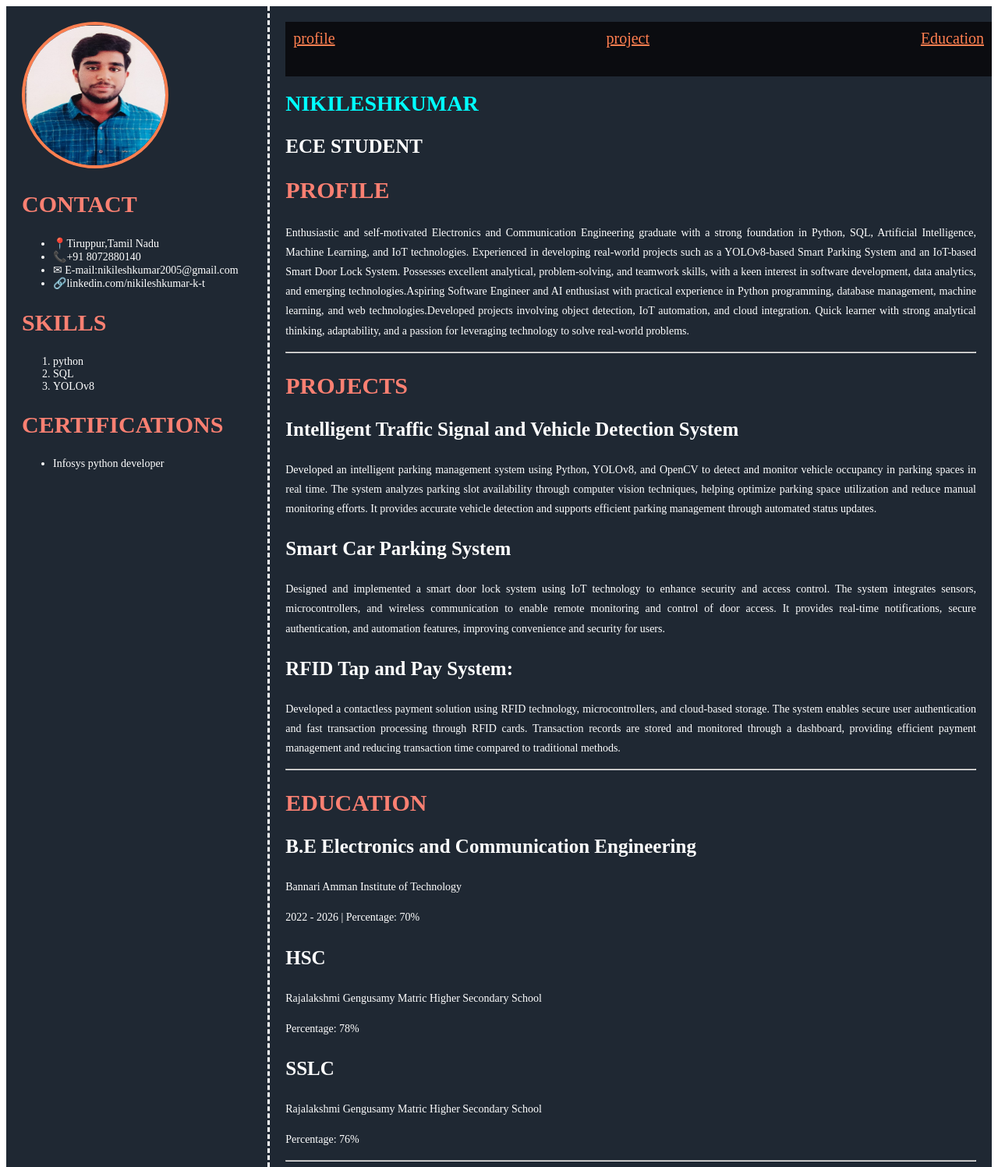
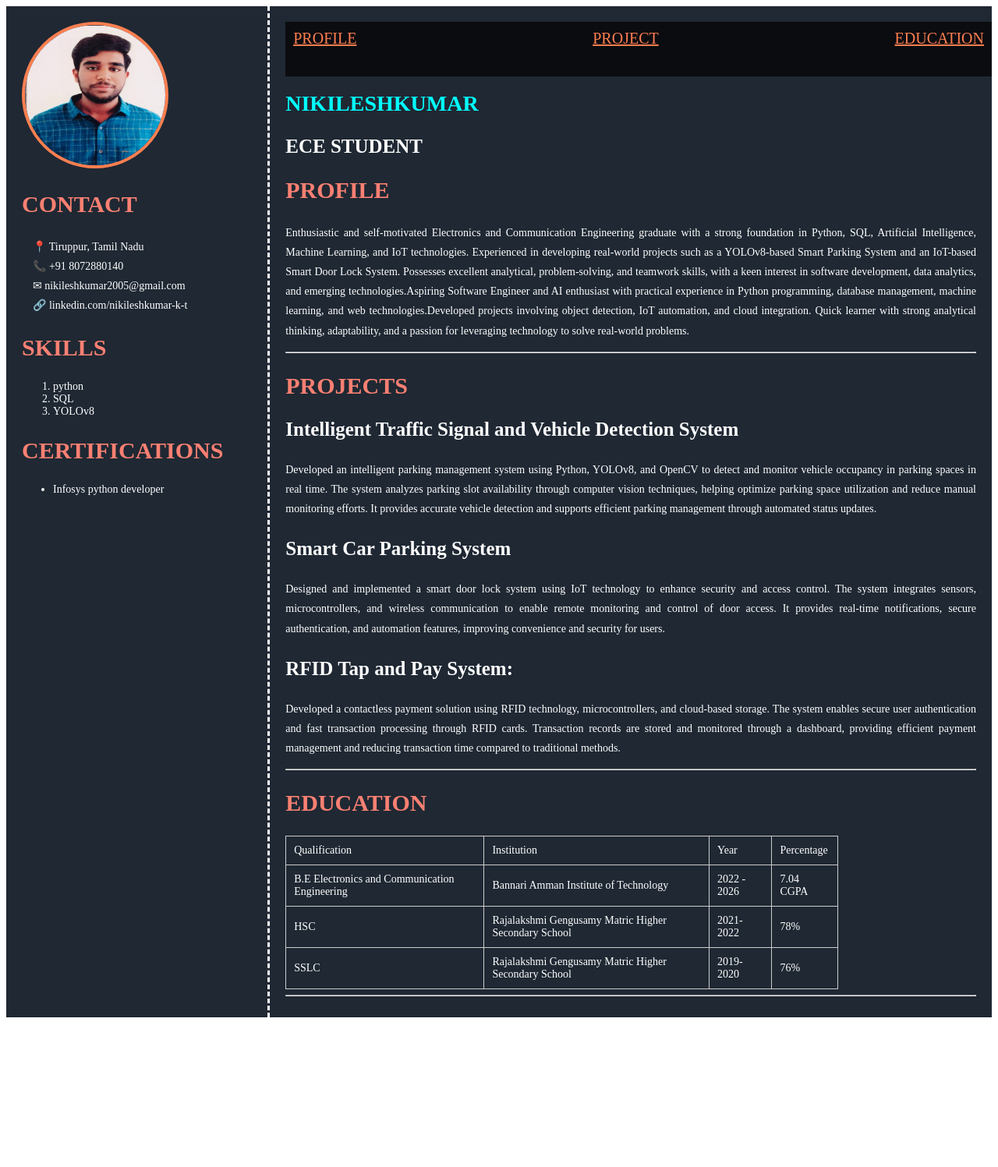
Before and after one commit to nikileshkumar2005/resume, a plain HTML site: page index.html in a window 1280 px wide. Shown: the top 1497 px of the page at 78% size. After the commit the page ends 1313 px from the top, so only its background shows below. Drawn offline with Linux system fonts and the light colour scheme.

Commit message:
Update index.html

```diff
--- a/index.html
+++ b/index.html
@@ -12,12 +12,12 @@
                     <img src="nikiphoto.jpg" alt="Profile Picture">
                 </div>
                 <h2>CONTACT</h2>
-                <ul>
-                    <li>📍Tiruppur,Tamil Nadu</li>
-                    <li>📞+91 8072880140</li>
-                    <li>✉ E-mail:nikileshkumar2005@gmail.com</li>
-                    <li>🔗linkedin.com/nikileshkumar-k-t</li>
-                </ul>
+                <p class="contact">
+                    📍 Tiruppur, Tamil Nadu<br>
+                    📞 +91 8072880140<br>
+                    ✉ nikileshkumar2005@gmail.com<br>
+                    🔗 linkedin.com/nikileshkumar-k-t
+                </p>
                 <h2>SKILLS</h2>
                 <ol>
                     <li>python</li>
@@ -30,16 +30,17 @@
                     </ul>
             </div>
                 <div class="right">
-                    <div class="navi">
-                            <a href="#profile">profile</a>
-                            <a href="#project">project</a>
-                            <a href="#Education">Education</a>
-                        </div>
+                    <nav class="navi">
+                            <a href="#PROFILE">PROFILE</a>
+                            <a href="#PROJECT">PROJECT</a>
+                            <a href="#EDUCATION">EDUCATION</a>
+
+                        </nav>
                     <h1 class="color">NIKILESHKUMAR</h1>
                      <h3 class="role">ECE STUDENT</h3>
 
 
-                 <h2 id="profile">PROFILE</h2>
+                 <h2 id="PROFILE">PROFILE</h2>
                  <p>Enthusiastic and self-motivated Electronics and Communication Engineering
                     graduate with a strong foundation in Python, SQL, Artificial Intelligence, Machine Learning, and IoT technologies.
                     Experienced in developing real-world projects such as a YOLOv8-based Smart Parking System and an IoT-based Smart Door Lock System.
@@ -48,7 +49,7 @@
                     database management, machine learning, and web technologies.Developed projects involving object detection, IoT automation,
                     and cloud integration. Quick learner with strong analytical thinking, adaptability, and a passion for leveraging technology to solve real-world problems.</p>
                     <hr>
-                 <h2 id="projects">PROJECTS</h2>
+                 <h2 id="PROJECT">PROJECTS</h2>
                  <h3>Intelligent Traffic Signal and Vehicle Detection System</h3>
                  <p>Developed an intelligent parking management system using Python, YOLOv8, and OpenCV to detect and monitor vehicle occupancy in parking spaces
                     in real time. The system analyzes parking slot availability through computer vision techniques, helping optimize parking space utilization
@@ -65,19 +66,36 @@
                          Transaction records are stored and monitored through a dashboard, providing efficient payment
                          management and reducing transaction time compared to traditional methods.</p>
                          <hr>
-                    <h2 id="Education">EDUCATION</h2>
-                    <h3>B.E Electronics and Communication Engineering</h3>
-                    <p>Bannari Amman Institute of Technology</p>
-                    <p>2022 - 2026 | Percentage: 70%</p>
-                    <h3>HSC</h3>
-                    <p>Rajalakshmi Gengusamy Matric Higher Secondary School</p>
-                    <p>Percentage: 78%</p>
-                    <h3>SSLC</h3>
-                    <p>Rajalakshmi Gengusamy Matric Higher Secondary School</p>
-                    <p>Percentage: 76%</p>
-                    <hr>
-                    <br>
+                    <h2 id="EDUCATION">EDUCATION</h2>
+                    <table class="edu-table">
+                        <tr>
+                            <td>Qualification</td>
+                            <td>Institution</td>
+                            <td>Year</td>
+                            <td>Percentage</td>
+                        </tr>
+                        <tr>
+                            <td>B.E Electronics and Communication Engineering</td>
+                            <td>Bannari Amman Institute of Technology</td>
+                            <td>2022 - 2026 </td>
+                            <td>7.04 CGPA</td>
+                        </tr>
+                        <tr>
+                            <td>HSC</td>
+                            <td>Rajalakshmi Gengusamy Matric Higher Secondary School</td>
+                            <td>2021-2022</td>
+                            <td>78%</td>
+                        </tr>
+                        <tr>
+                            <td>SSLC</td>
+                            <td>Rajalakshmi Gengusamy Matric Higher Secondary School</td>
+                            <td>2019-2020</td>
+                            <td>76%</td>
+                        </tr>
+
+                    </table>
+                   <hr>
             </div>
         </div>
-</body>
+    </body>
 </html>
```
